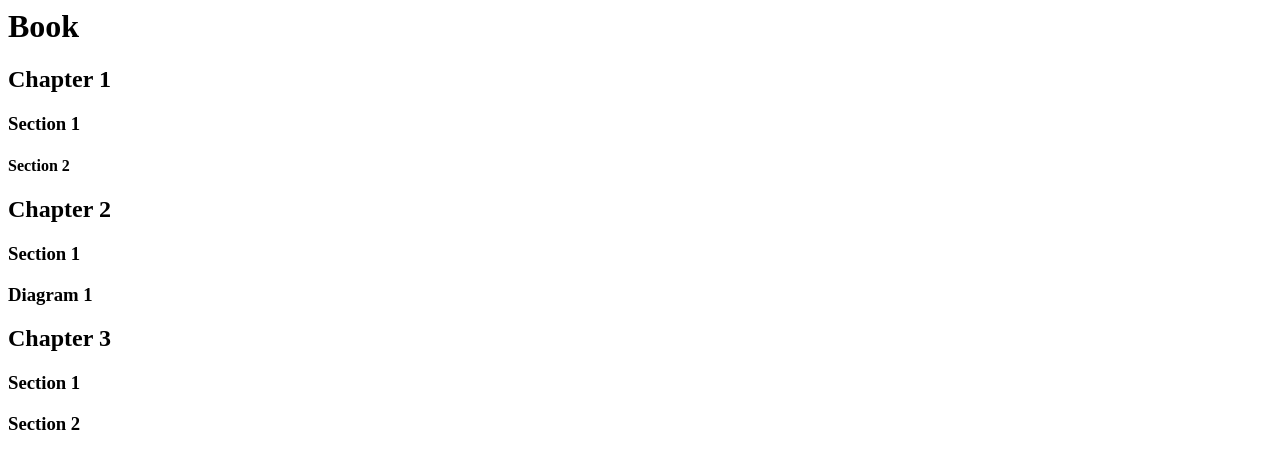
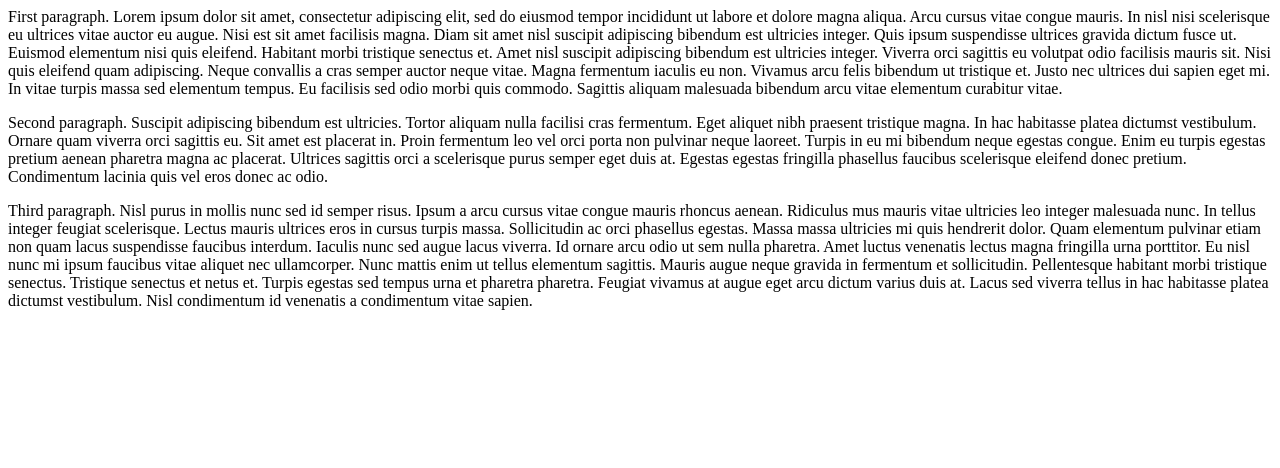
Before and after one commit to Anjiecallora/Angelie-callora, a plain HTML site: page index.html in a window 1280 px wide. Drawn offline with Linux system fonts and the light colour scheme.

Commit message:
Add files via upload

```diff
--- a/index.html
+++ b/index.html
@@ -1,10 +1,25 @@
-<h1>Book</h1>
-  <h2>Chapter 1</h2>
-    <h3>Section 1</h3>
-    <h4>Section 2</h4>
-  <h2>Chapter 2</h2>
-    <h3>Section 1</h3>
-      <h3>Diagram 1</h3>
-  <h2>Chapter 3</h2>
-    <h3>Section 1</h3>
-    <h3>Section 2</h3>
+<p>First paragraph. Lorem ipsum dolor sit amet, consectetur adipiscing elit, sed do eiusmod tempor incididunt ut labore et dolore magna
+aliqua. Arcu cursus vitae congue mauris. In nisl nisi scelerisque eu ultrices vitae auctor eu augue. Nisi est sit amet
+facilisis magna. Diam sit amet nisl suscipit adipiscing bibendum est ultricies integer. Quis ipsum suspendisse ultrices
+gravida dictum fusce ut. Euismod elementum nisi quis eleifend. Habitant morbi tristique senectus et. Amet nisl suscipit
+adipiscing bibendum est ultricies integer. Viverra orci sagittis eu volutpat odio facilisis mauris sit. Nisi quis
+eleifend quam adipiscing. Neque convallis a cras semper auctor neque vitae. Magna fermentum iaculis eu non. Vivamus arcu
+felis bibendum ut tristique et. Justo nec ultrices dui sapien eget mi. In vitae turpis massa sed elementum tempus. Eu
+facilisis sed odio morbi quis commodo. Sagittis aliquam malesuada bibendum arcu vitae elementum curabitur vitae.</p>
+
+<p>Second paragraph. Suscipit adipiscing bibendum est ultricies. Tortor aliquam nulla facilisi cras fermentum. Eget aliquet nibh praesent
+tristique magna. In hac habitasse platea dictumst vestibulum. Ornare quam viverra orci sagittis eu. Sit amet est
+placerat in. Proin fermentum leo vel orci porta non pulvinar neque laoreet. Turpis in eu mi bibendum neque egestas
+congue. Enim eu turpis egestas pretium aenean pharetra magna ac placerat. Ultrices sagittis orci a scelerisque purus
+semper eget duis at. Egestas egestas fringilla phasellus faucibus scelerisque eleifend donec pretium. Condimentum
+lacinia quis vel eros donec ac odio.</p>
+
+<p>Third paragraph. Nisl purus in mollis nunc sed id semper risus. Ipsum a arcu cursus vitae congue mauris rhoncus aenean. Ridiculus mus
+mauris vitae ultricies leo integer malesuada nunc. In tellus integer feugiat scelerisque. Lectus mauris ultrices eros in
+cursus turpis massa. Sollicitudin ac orci phasellus egestas. Massa massa ultricies mi quis hendrerit dolor. Quam
+elementum pulvinar etiam non quam lacus suspendisse faucibus interdum. Iaculis nunc sed augue lacus viverra. Id ornare
+arcu odio ut sem nulla pharetra. Amet luctus venenatis lectus magna fringilla urna porttitor. Eu nisl nunc mi ipsum
+faucibus vitae aliquet nec ullamcorper. Nunc mattis enim ut tellus elementum sagittis. Mauris augue neque gravida in
+fermentum et sollicitudin. Pellentesque habitant morbi tristique senectus. Tristique senectus et netus et. Turpis
+egestas sed tempus urna et pharetra pharetra. Feugiat vivamus at augue eget arcu dictum varius duis at. Lacus sed
+viverra tellus in hac habitasse platea dictumst vestibulum. Nisl condimentum id venenatis a condimentum vitae sapien.</p>
```
Also changed, not shown: solution.html (+26 -11 lines), 1 other file.
